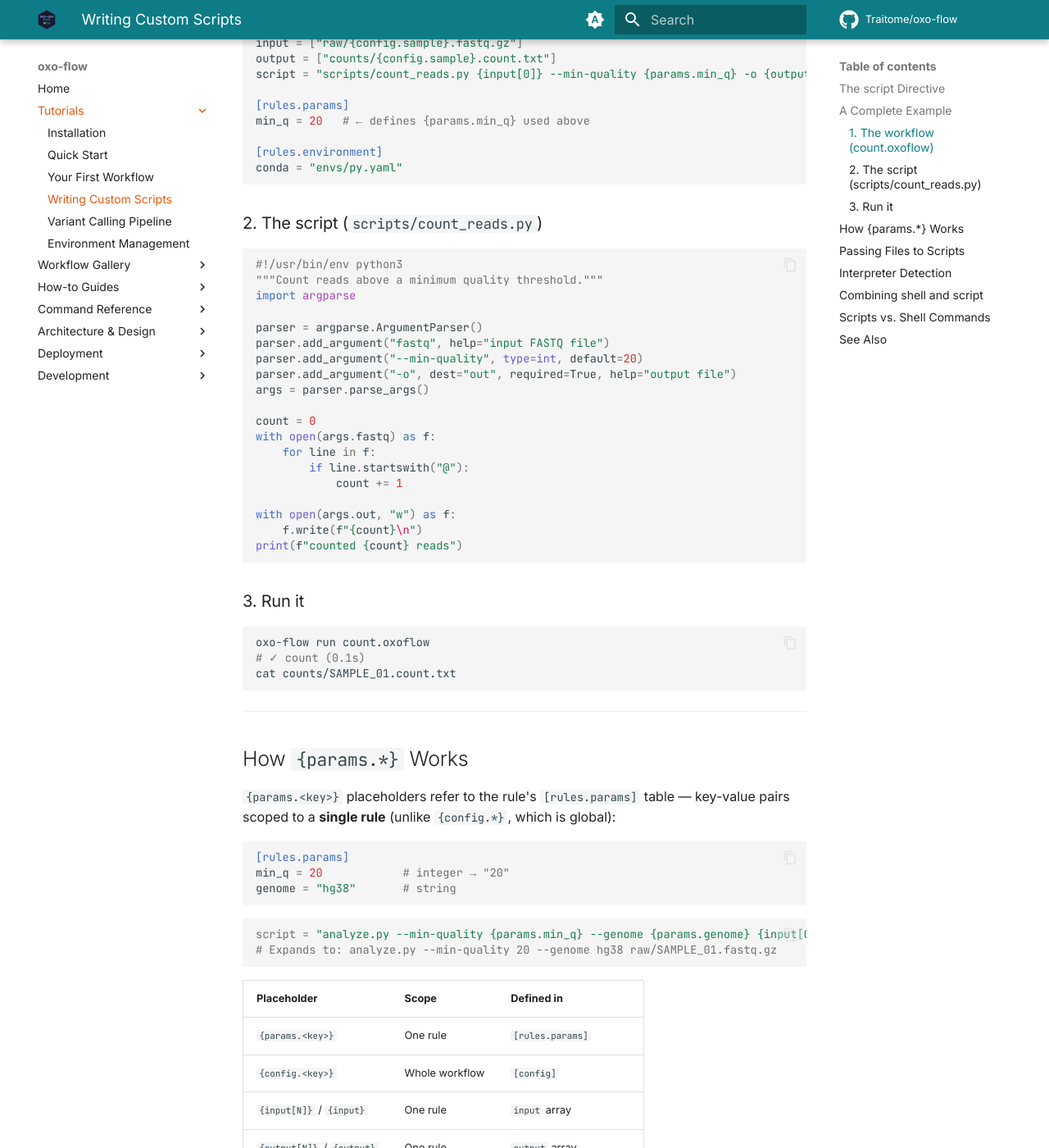
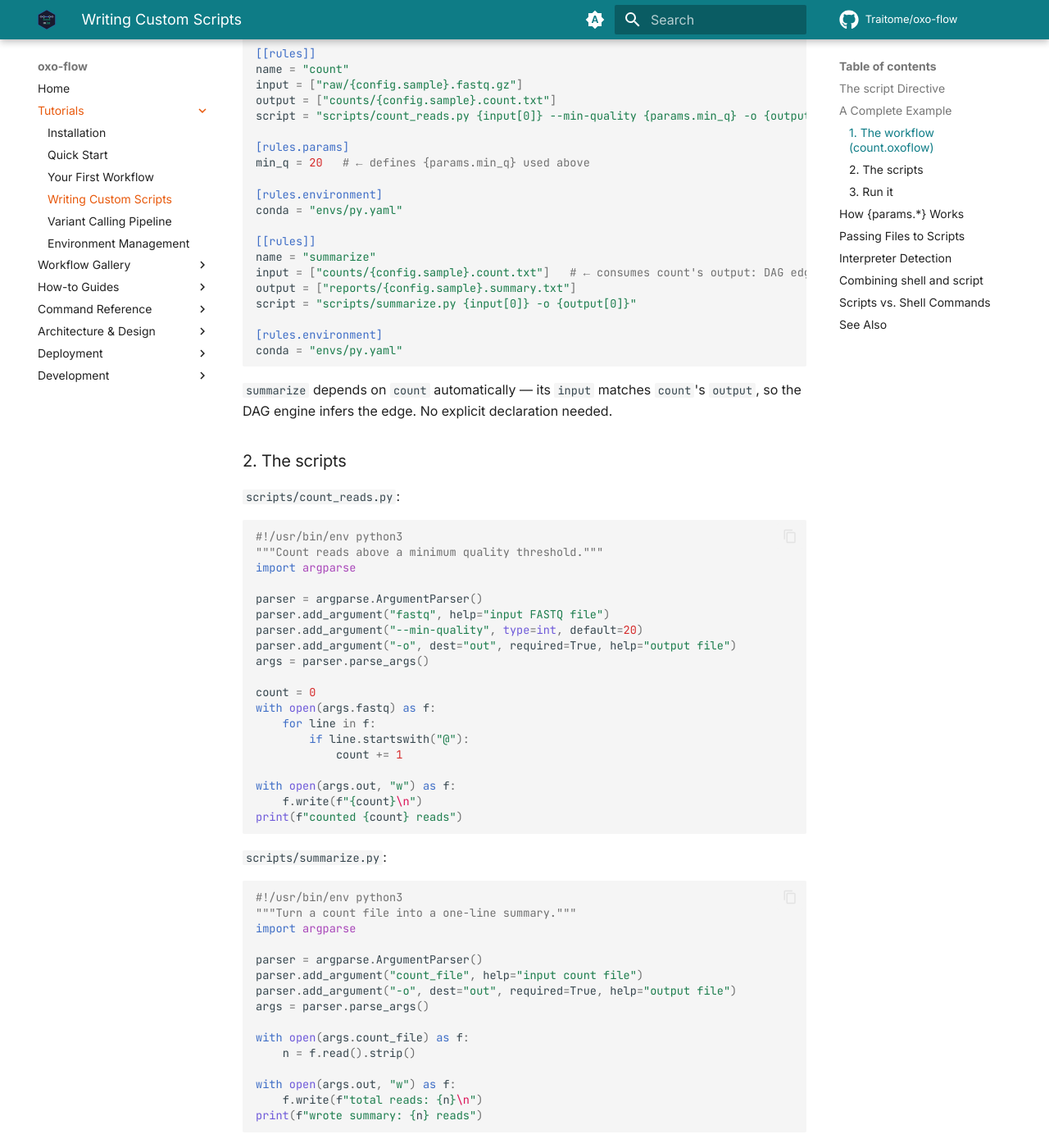
Before and after one commit to Traitome/oxo-flow, an MkDocs documentation site: the page built from docs/guide/src/tutorials/custom-scripts.md, in a window 1280 px wide and 1400 px high, scrolled down 835 px. Shown: the whole window at 82% size. Built offline with MkDocs 1.6.1 and Material for MkDocs 9.7.7, drawn with Linux system fonts in a browser that asks for light colours; comment, search, counter and statistics services are not loaded; some of the changed text lies outside the part shown.

Commit message:
docs: extend custom-scripts example to two chained script rules
Show summarize rule consuming count's output via input/output matching —
demonstrates script-based rules fully participating in the DAG with
auto-inferred dependencies. Verified end-to-end: both scripts run,
edge inferred, final summary written.

Co-Authored-By: Claude <noreply@anthropic.com>

````diff
--- a/docs/guide/src/tutorials/custom-scripts.md
+++ b/docs/guide/src/tutorials/custom-scripts.md
@@ -12,7 +12,7 @@ Instead of a `shell` command, a rule can declare a `script` field that points to
 
 ## A Complete Example
 
-Here is a minimal, runnable workflow that calls a Python script:
+Here is a runnable two-step pipeline where each step is a Python script. Every rule declares its `input` and `output` arrays — that is what connects script-based rules into the DAG.
 
 ### 1. The workflow (`count.oxoflow`)
 
@@ -35,9 +35,22 @@ min_q = 20   # ← defines {params.min_q} used above
 
 [rules.environment]
 conda = "envs/py.yaml"
+
+[[rules]]
+name = "summarize"
+input = ["counts/{config.sample}.count.txt"]   # ← consumes count's output: DAG edge
+output = ["reports/{config.sample}.summary.txt"]
+script = "scripts/summarize.py {input[0]} -o {output[0]}"
+
+[rules.environment]
+conda = "envs/py.yaml"
 ```
 
-### 2. The script (`scripts/count_reads.py`)
+`summarize` depends on `count` automatically — its `input` matches `count`'s `output`, so the DAG engine infers the edge. No explicit declaration needed.
+
+### 2. The scripts
+
+`scripts/count_reads.py`:
 
 ```python
 #!/usr/bin/env python3
@@ -61,12 +74,33 @@ with open(args.out, "w") as f:
 print(f"counted {count} reads")
 ```
 
+`scripts/summarize.py`:
+
+```python
+#!/usr/bin/env python3
+"""Turn a count file into a one-line summary."""
+import argparse
+
+parser = argparse.ArgumentParser()
+parser.add_argument("count_file", help="input count file")
+parser.add_argument("-o", dest="out", required=True, help="output file")
+args = parser.parse_args()
+
+with open(args.count_file) as f:
+    n = f.read().strip()
+
+with open(args.out, "w") as f:
+    f.write(f"total reads: {n}\n")
+print(f"wrote summary: {n} reads")
+```
+
 ### 3. Run it
 
 ```bash
 oxo-flow run count.oxoflow
 # ✓ count (0.1s)
-cat counts/SAMPLE_01.count.txt
+# ✓ summarize (0.1s)
+cat reports/SAMPLE_01.summary.txt
 ```
 
 ---
````
